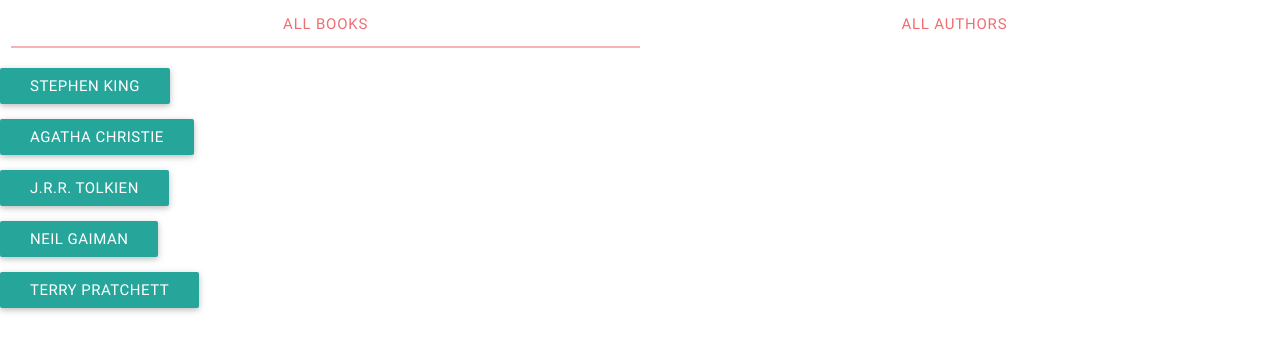
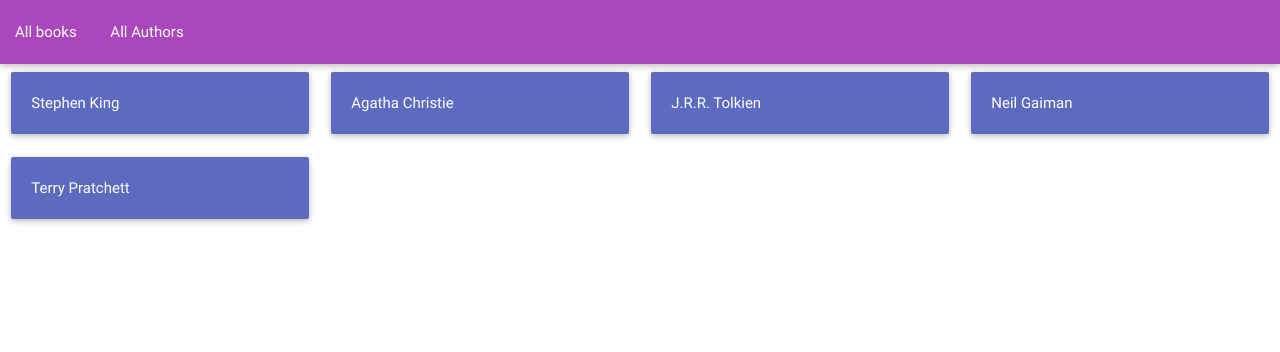
Before and after one commit to Ruslan207/libraryApp, a plain HTML site: page index.html at #/authors in a window 1280 px wide. Drawn offline with Linux system fonts and the light colour scheme.

Commit message:
applied css

```diff
--- a/index.html
+++ b/index.html
@@ -11,14 +11,21 @@
     <title>Library</title>
 </head>
 <body ng-controller="mainCtrl">
-    <div id="main">
-        <div class="row">
-            <div class="col s12">
-                <ul class="tabs">
-                    <li class="tab col s3" ng-click="setPage('books')"><a class="active">All books</a></li>
-                    <li class="tab col s3" ng-click="setPage('authors')"><a>All Authors</a></li>
-                </ul>
-            </div>
+    <div id="main container">
+        <div class="navbar-fixed">
+            <nav>
+                <div class="navbar-fixed nav-wrapper purple lighten-1">
+                    <a href="#" data-activates="mobile-demo" class="button-collapse"><i class="mdi-navigation-menu"></i></a>
+                    <ul class="left hide-on-med-and-down">
+                        </li><a ng-click="setPage('books')">All books</a></li>
+                        </li><a ng-click="setPage('authors')">All Authors</a></li>
+                    </ul>
+                    <ul class="side-nav" id="mobile-demo">
+                        <li><a ng-click="setPage('books')">All books</a></li>
+                        <li><a ng-click="setPage('authors')">All Authors</a></li>
+                    </ul>
+                </div>
+            </nav>
         </div>
         <div ng-view>
 
--- a/pages/authors.html
+++ b/pages/authors.html
@@ -1,10 +1,14 @@
-<div ng-repeat="author in authors">
-    <a class='dropdown-button btn' data-activates='dropdown{{author.id}}'>
-        {{author.name}}
-    </a>
-    <ul id='dropdown{{author.id}}' class='dropdown-content'>
-        <li ng-click="setPage('author/'+author.id)"><a>See detail</a></li>
-        <li class="divider"></li>
-        <li ng-click="setPage('book/'+book.id)" ng-repeat="book in books | byAuthor: author.id "><a>{{book.name}}</a></li>
-    </ul>
+<div class="row">
+    <div ng-repeat="author in authors" class="grid-example col s12 m6 l3">
+        <div class="card-panel indigo lighten-1"  data-activates='dropdown{{author.id}}'>
+            <div class="card-content white-text">
+                <span class="card-title">{{author.name}}</span>
+            </div>
+        </div>
+        <ul id='dropdown{{author.id}}' class='dropdown-content'>
+            <li ng-click="setPage('author/'+author.id)"><a>See detail</a></li>
+            <li class="divider"></li>
+            <li ng-click="setPage('book/'+book.id)" ng-repeat="book in books | byAuthor: author.id "><a>{{book.name}}</a></li>
+        </ul>
+    </div>
 </div>
--- a/scripts/libraryScript.js
+++ b/scripts/libraryScript.js
@@ -4,8 +4,8 @@
     $routeProvider
 
         .when('/', {
-            templateUrl : 'pages/books.html',
-            controller  : 'booksController'
+            templateUrl : 'pages/books.html'
+            //controller  : 'booksController'
         })
 
         .when('/books', {
@@ -54,6 +54,8 @@
 
 libraryApp.controller('mainCtrl', function ($scope, $location) {
     $scope.text = 'test';
+    $scope.books = [];
+    $scope.authors = [];
     $scope.setPage = function (page){
         $location.path('/'+page);
     }
@@ -64,6 +66,11 @@
             }
         }
     }
+    $(document).ready(function() {
+        setTimeout(function () {
+            $(".button-collapse").sideNav();
+        }, 0);
+    });
     $.ajax({
         method: "GET",
         url: "db.json",
@@ -71,7 +78,7 @@
             $scope.books = data.books;
             $scope.authors = data.authors;
             try{
-                $scope.$apply()
+                $scope.$digest()
             } finally {}
         }
     });
@@ -80,7 +87,7 @@
 libraryApp.controller('authorsController', function ($scope) {
     $(document).ready(function(){
         setTimeout(function() {
-            $('.dropdown-button').dropdown({
+            $('.card-panel').dropdown({
                     inDuration: 300,
                     outDuration: 225,
                     constrain_width: false, // Does not change width of dropdown to that of the activator
```
Also changed, not shown: pages/author.html (+4 -5 lines), pages/book.html (+10 -5 lines), pages/books.html (+6 -4 lines), pages/genre.html (+6 -4 lines).
